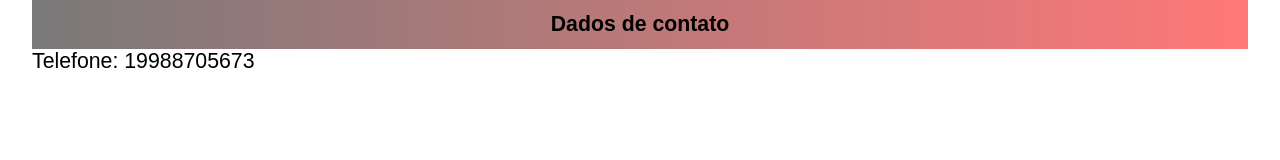
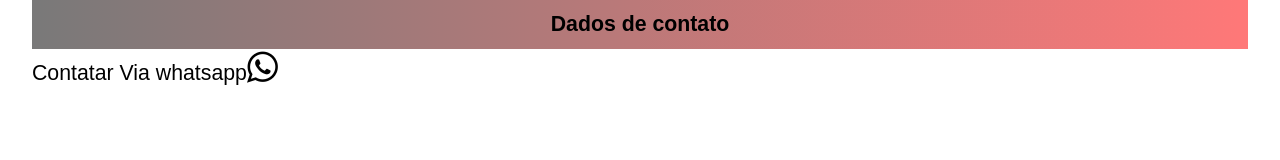
Before and after one commit to elioenaioliveira/onepage, a plain HTML site: page cttpg.html in a window 1280 px wide. Drawn offline with Linux system fonts and the light colour scheme.

Commit message:
Update cttpg.html

```diff
--- a/cttpg.html
+++ b/cttpg.html
@@ -5,10 +5,11 @@
     <meta http-equiv="X-UA-Compatible" content="IE=edge">
     <meta name="viewport" content="width=device-width, initial-scale=1.0">
     <link rel="stylesheet" href="fmglorify.css">
+    <link rel="stylesheet" href="https://cdnjs.cloudflare.com/ajax/libs/font-awesome/4.7.0/css/font-awesome.min.css">
     <title>Document</title>
 </head>
 <body>
     <h1>Dados de contato</h1>
-    <p>Telefone: 19988705673</p>
+    <a id="bottonW" href="https://api.whatsapp.com/send?phone=+5519988705673&text=ola%20tenho%20interesse%20em%20seus%20servicos">Contatar Via whatsapp<i class="fa fa-whatsapp" style="font-size:36px"></i></a>
 </body>
 </html>
```
